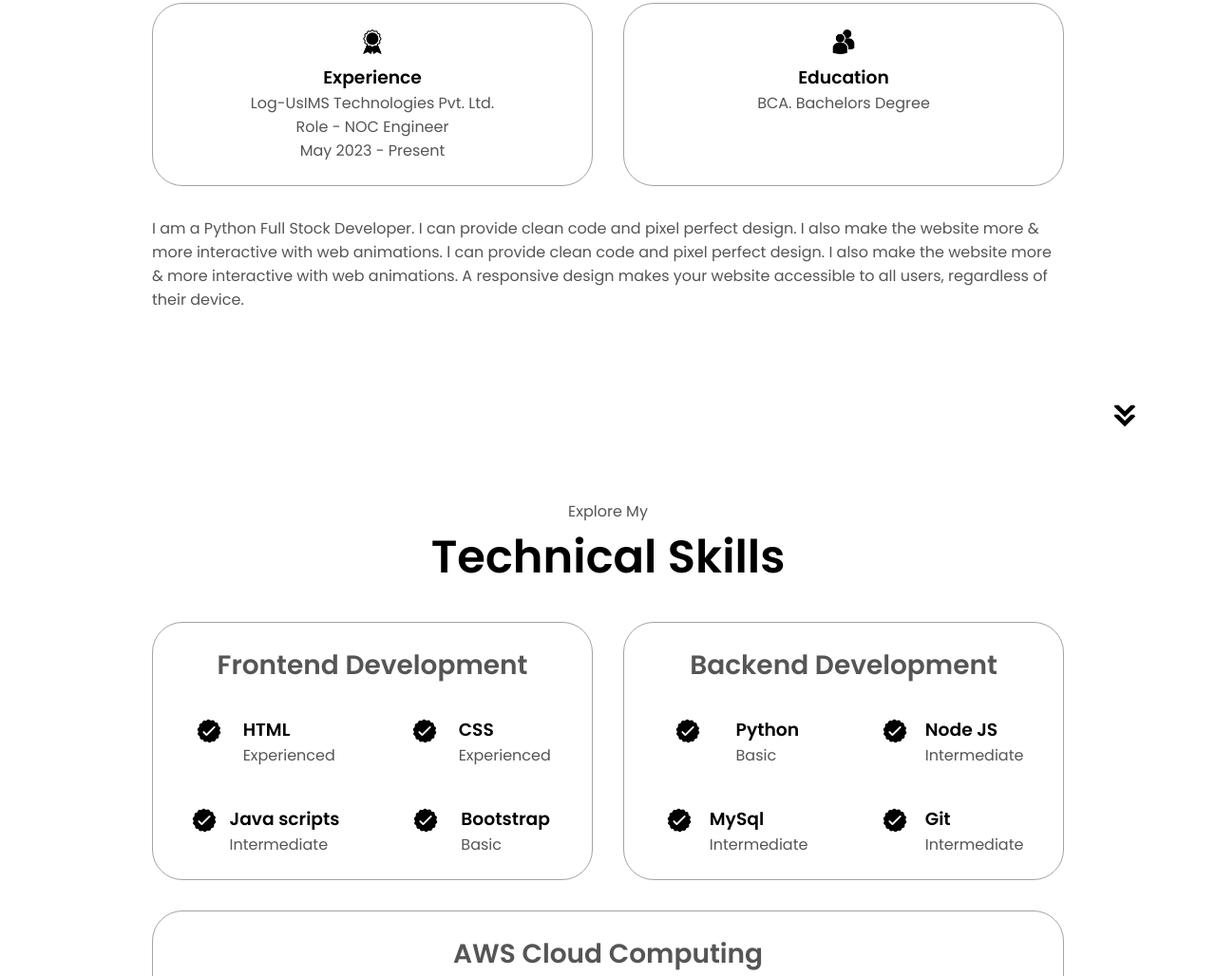
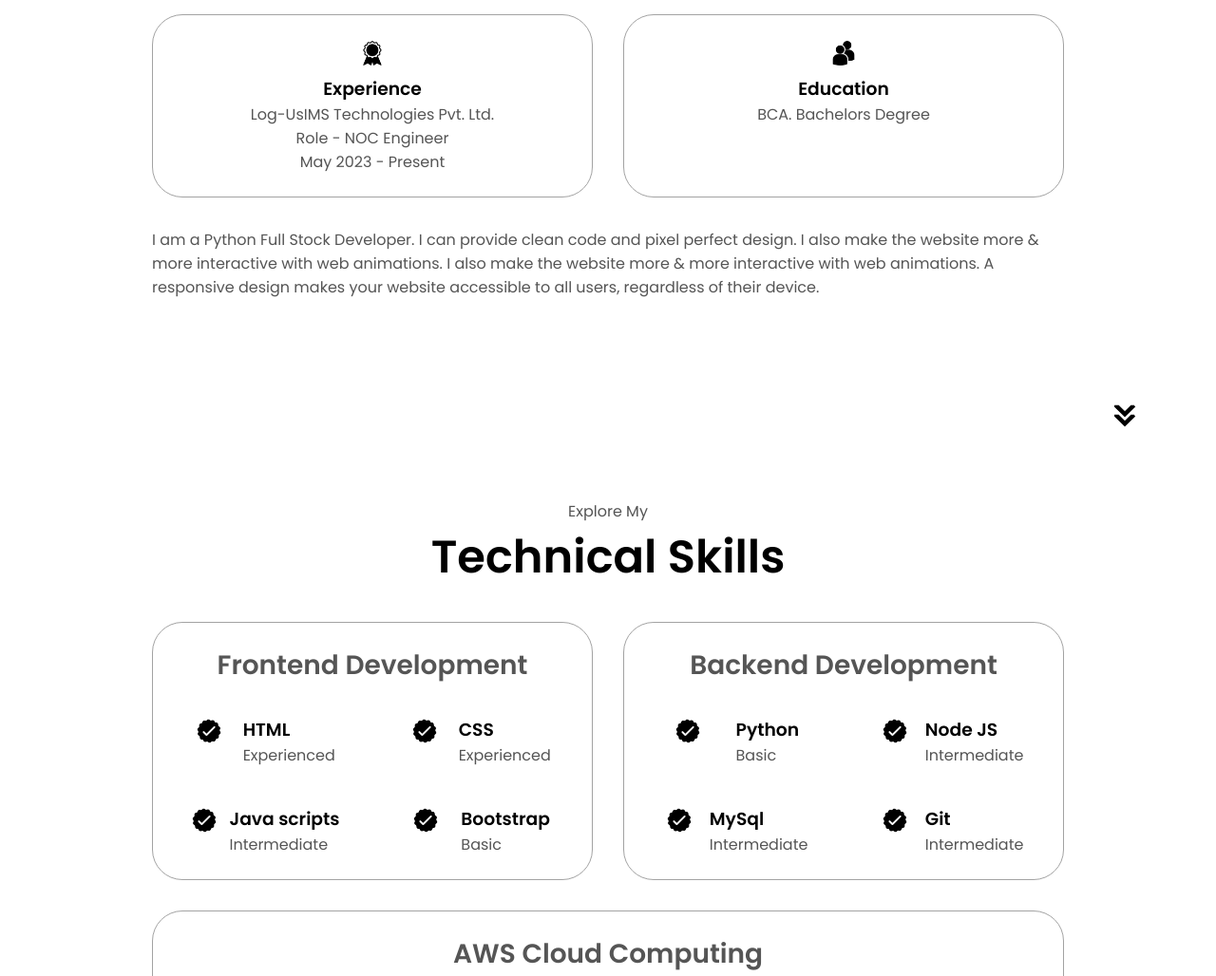
Before and after one commit to karthiky8143/karthikyalagundi, a plain HTML site: page index.html in a window 1280 px wide. Shown: the part 1170-2198 px from the top of the page at 95% size. Drawn offline with Linux system fonts and the light colour scheme.

Commit message:
Update index.html

```diff
--- a/index.html
+++ b/index.html
@@ -113,8 +113,7 @@
           <div class="text-container">
             <p>
               I am a Python Full Stock Developer. I can provide clean code and pixel perfect design.
-              I also make the website more & more interactive with web animations.
-              l can provide clean code and pixel perfect design. I also make the website more & more interactive with web animations.
+              I also make the website more & more interactive with web animations. I also make the website more & more interactive with web animations.
               A responsive design makes your website accessible to all users, regardless of their device.
             </p>
           </div>
```
